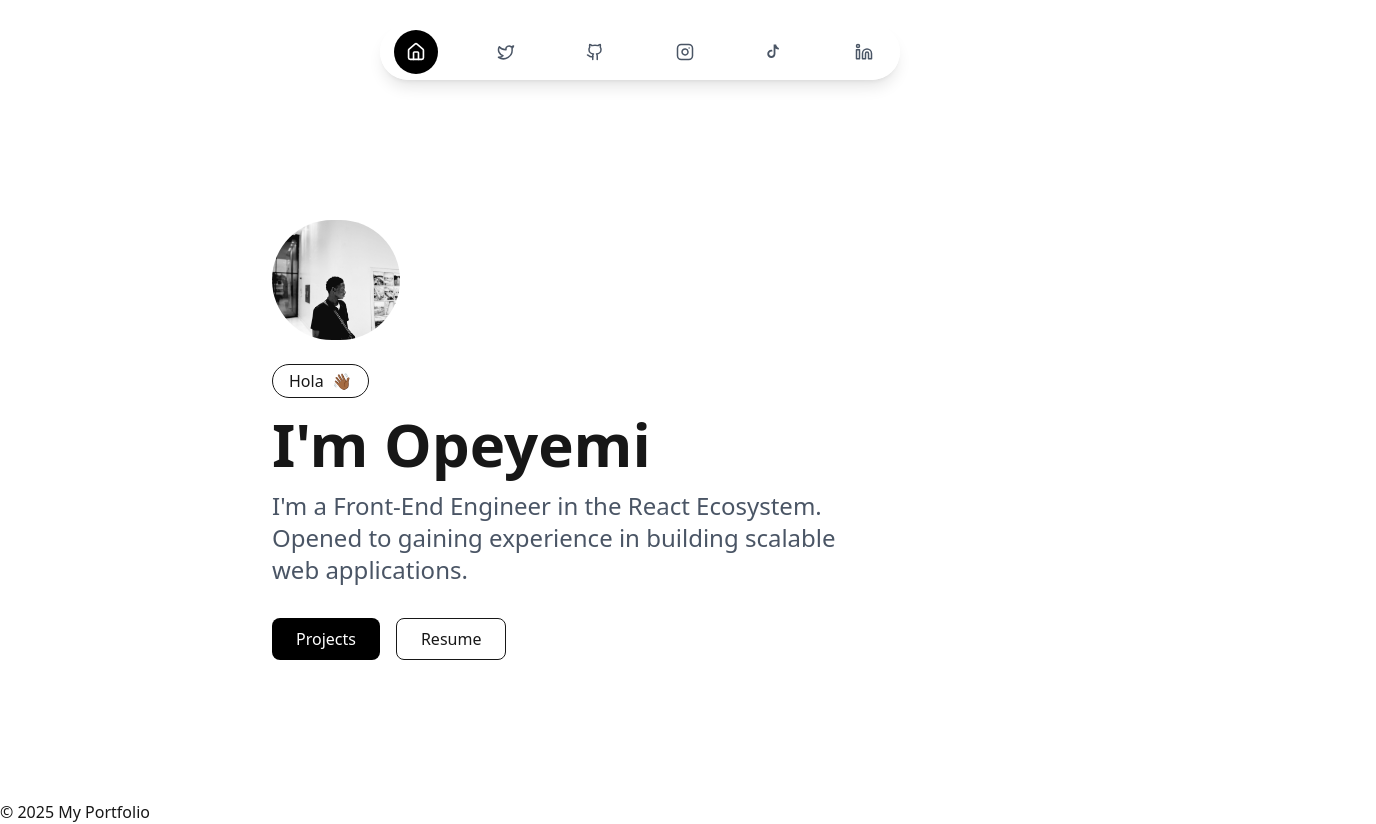
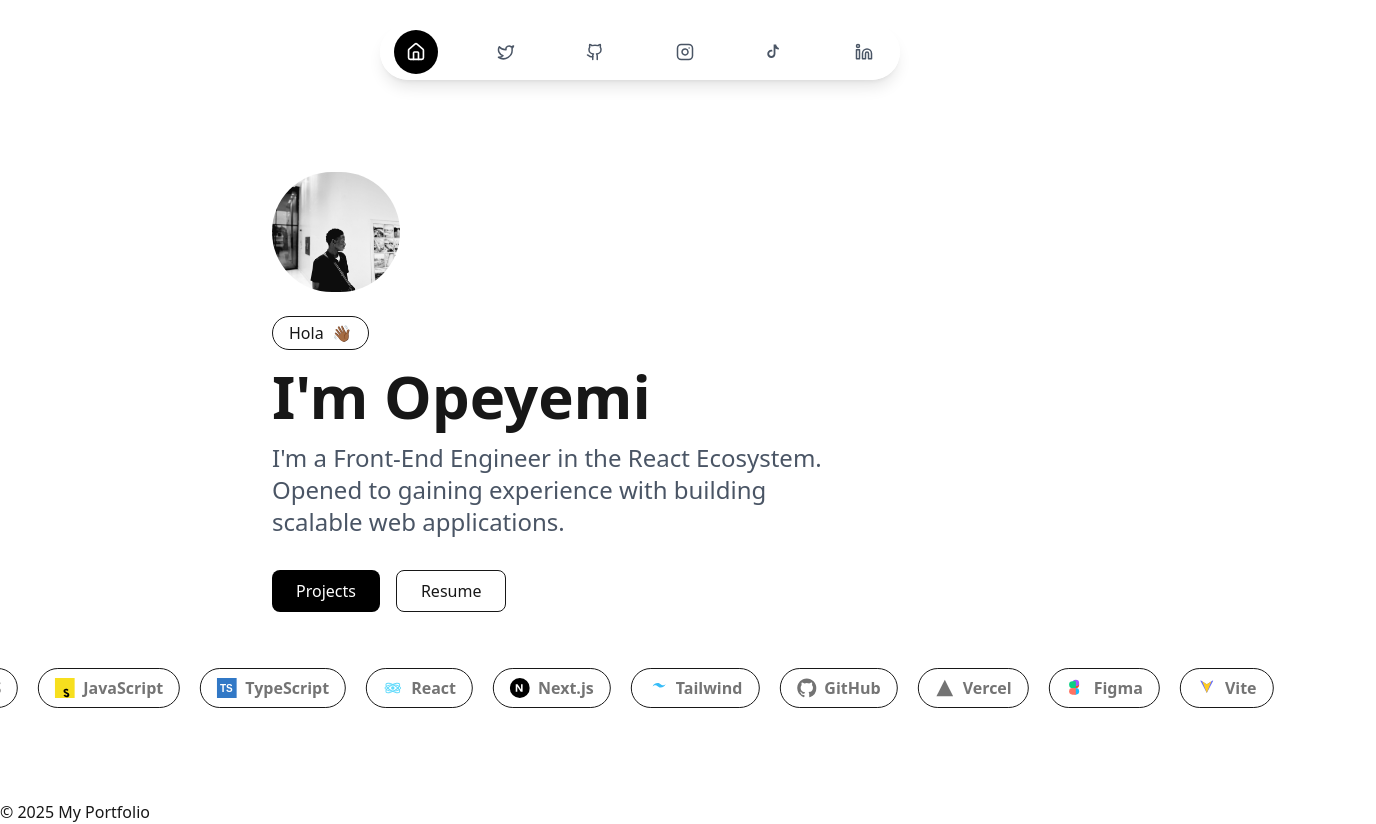
Before and after one commit to Yemithpml/Odusanya-Opeyemi-Portfolio, a Next.js app: page / in a window 1280 px wide. Shown: the whole page, 1376 px wide, since content can reach past the window. Built offline with nearby package versions, Linux system fonts and the light colour scheme.

Commit message:
Hero section completed i guess

```diff
--- a/src/app/components/Hero.tsx
+++ b/src/app/components/Hero.tsx
@@ -1,9 +1,10 @@
 import Image from "next/image";
 import Greetings from "./Greetings";
+import TechStack from "./tech-stack";
 
 function Hero() {
   return (
-    <section id="home" className="h-screen flex items-center">
+    <section id="home" className="h-screen flex flex-col justify-center">
       <div className="w-full max-w-6xl mx-auto px-6 md:px-12 lg:ml-40 xl:ml-56">
 
         <div className="mb-6 mt-0 md:mt-20">
@@ -17,10 +18,8 @@ function Hero() {
           />
         </div>
 
-        {/* Greeting */}
         <Greetings />
 
-        {/* Text */}
         <div className="mt-4">
           <h1 className="text-5xl md:text-6xl font-bold">
             I'm Opeyemi
@@ -29,11 +28,10 @@ function Hero() {
           <p className="mt-4 text-lg md:text-2xl text-gray-600 max-w-xl">
             I'm a Front-End Engineer in the React Ecosystem.
             <br />
-            Opened to gaining experience in building scalable web applications.
+            Opened to gaining experience with building scalable web applications.
           </p>
         </div>
 
-        {/* Buttons */}
         <div className="mt-8 flex gap-4">
           <button className="px-6 py-2 rounded-lg bg-black text-white hover:scale-105 transition">
             Projects
@@ -43,6 +41,12 @@ function Hero() {
           </button>
         </div>
       </div>
+
+      {/* TECH STACK — FULL WIDTH */}
+      <div className="w-full">
+        <TechStack />
+      </div>
+
     </section>
   );
 }
--- /dev/null
+++ b/src/app/components/icons.tsx
@@ -0,0 +1,140 @@
+import type { SVGProps } from "react";
+
+type IconProps = SVGProps<SVGSVGElement>;
+
+export const Icons = {
+  html: (props: IconProps) => (
+    <svg viewBox="0 0 128 128" {...props}>
+      <path fill="#E44D26" d="M19 114L9 0h110l-10 114-45 14" />
+      <path fill="#F16529" d="M64 117l36-10 9-97H64" />
+      <path
+        fill="#EBEBEB"
+        d="M64 52H44l-1-14h21V24H29l4 45h31z"
+      />
+      <path
+        fill="#fff"
+        d="M64 52v14h18l-2 21-16 5v15l30-9 4-45z"
+      />
+    </svg>
+  ),
+
+  css: (props: IconProps) => (
+    <svg viewBox="0 0 128 128" {...props}>
+      <path fill="#1572B6" d="M19 114L9 0h110l-10 114-45 14" />
+      <path fill="#33A9DC" d="M64 117l36-10 9-97H64" />
+      <path
+        fill="#fff"
+        d="M64 66H44l-1-14h21V38H29l4 45h31z"
+      />
+    </svg>
+  ),
+
+  javascript: (props: IconProps) => (
+    <svg viewBox="0 0 128 128" {...props}>
+      <path fill="#F7DF1E" d="M0 0h128v128H0z" />
+      <path d="M67 105c1 4 3 7 8 7 4 0 6-2 6-5 0-4-3-5-8-7l-3-1c-8-3-14-7-14-16 0-8 6-14 16-14 7 0 12 2 16 8l-9 6c-2-4-4-5-7-5-3 0-5 2-5 5s2 5 7 7l3 1c10 4 16 8 16 17 0 10-8 15-18 15-10 0-16-5-19-12z" />
+    </svg>
+  ),
+
+  typescript: (props: IconProps) => (
+    <svg viewBox="0 0 128 128" {...props}>
+      <rect width="128" height="128" fill="#3178C6" />
+      <text
+        x="20"
+        y="90"
+        fontSize="64"
+        fill="#fff"
+        fontFamily="Arial, Helvetica, sans-serif"
+        fontWeight="bold"
+      >
+        TS
+      </text>
+    </svg>
+  ),
+
+  react: (props: IconProps) => (
+    <svg viewBox="0 0 128 128" {...props}>
+      <circle cx="64" cy="64" r="11" fill="#61DAFB" />
+      <g stroke="#61DAFB" strokeWidth="6" fill="none">
+        <ellipse cx="64" cy="64" rx="50" ry="20" />
+        <ellipse cx="64" cy="64" rx="20" ry="50" transform="rotate(60 64 64)" />
+        <ellipse cx="64" cy="64" rx="20" ry="50" transform="rotate(120 64 64)" />
+      </g>
+    </svg>
+  ),
+
+  nextjs: (props: IconProps) => (
+    <svg viewBox="0 0 128 128" {...props}>
+      <circle cx="64" cy="64" r="64" fill="black" />
+      <path
+        fill="white"
+        d="M38 40h12l22 34V40h10v48H70L48 54v34H38z"
+      />
+    </svg>
+  ),
+
+  tailwind: (props: IconProps) => (
+    <svg viewBox="0 0 128 128" {...props}>
+      <path
+        fill="#38BDF8"
+        d="M64 32c-17 0-28 8-34 24 6-8 13-11 22-9 5 1 9 4 13 7s9 7 16 7c17 0 28-8 34-24-6 8-13 11-22 9-5-1-9-4-13-7s-9-7-16-7z"
+      />
+    </svg>
+  ),
+
+  firebase: (props: IconProps) => (
+    <svg viewBox="0 0 128 128" {...props}>
+      <path fill="#FFA000" d="M26 96l38-64 38 64-38 22z" />
+    </svg>
+  ),
+
+  framer: (props: IconProps) => (
+    <svg viewBox="0 0 128 128" {...props}>
+      <path fill="#0055FF" d="M32 24h64v32H64v24h32v24H32z" />
+    </svg>
+  ),
+
+  prisma: (props: IconProps) => (
+    <svg viewBox="0 0 128 128" {...props}>
+      <path fill="#0C344B" d="M64 10l42 96-42 12-42-12z" />
+    </svg>
+  ),
+    gitHub: (props: IconProps) => (
+    <svg viewBox="0 0 24 24" {...props}>
+      <path
+        fill="currentColor"
+        d="M12 .5C5.73.5.5 5.74.5 12.02c0 5.11 3.29 9.44 7.86 10.97.57.11.78-.25.78-.55v-2.17c-3.2.7-3.87-1.38-3.87-1.38-.52-1.32-1.28-1.67-1.28-1.67-1.05-.72.08-.71.08-.71 1.16.08 1.77 1.19 1.77 1.19 1.03 1.77 2.7 1.26 3.36.96.1-.75.4-1.26.72-1.55-2.56-.29-5.26-1.28-5.26-5.69 0-1.26.45-2.29 1.19-3.09-.12-.29-.52-1.46.11-3.04 0 0 .97-.31 3.18 1.18a11.05 11.05 0 0 1 5.79 0c2.2-1.49 3.17-1.18 3.17-1.18.63 1.58.23 2.75.11 3.04.74.8 1.18 1.83 1.18 3.09 0 4.42-2.7 5.4-5.27 5.69.41.36.78 1.07.78 2.15v3.18c0 .3.2.66.79.55A11.52 11.52 0 0 0 23.5 12.02C23.5 5.74 18.27.5 12 .5z"
+      />
+    </svg>
+  ),
+
+  vercel: (props: IconProps) => (
+    <svg viewBox="0 0 24 24" {...props}>
+      <path fill="currentColor" d="M12 2L2 22h20L12 2z" />
+    </svg>
+  ),
+
+  figma: (props: IconProps) => (
+    <svg viewBox="0 0 24 24" {...props}>
+      <path fill="#F24E1E" d="M12 12a4 4 0 1 1 4-4 4 4 0 0 1-4 4z" />
+      <path fill="#A259FF" d="M12 2a4 4 0 1 1-4 4 4 4 0 0 1 4-4z" />
+      <path fill="#1ABCFE" d="M12 12a4 4 0 1 0 0 8 4 4 0 0 0 0-8z" />
+      <path fill="#0ACF83" d="M8 12a4 4 0 0 1-4-4 4 4 0 0 1 4-4h4v8z" />
+      <path fill="#FF7262" d="M8 20a4 4 0 0 1 0-8h4v8z" />
+    </svg>
+  ),
+
+  vite: (props: IconProps) => (
+    <svg viewBox="0 0 256 256" {...props}>
+      <path
+        fill="#646CFF"
+        d="M208.6 37.1 128 192 47.4 37.1a4 4 0 0 1 5.5-5.4l75.1 48.6 75.1-48.6a4 4 0 0 1 5.5 5.4z"
+      />
+      <path
+        fill="#FFCC24"
+        d="M128 80 69.2 42.2 128 192l58.8-149.8z"
+      />
+    </svg>
+  ),
+
+};
--- /dev/null
+++ b/src/app/components/tech-stack.tsx
@@ -0,0 +1,71 @@
+"use client";
+
+import Marquee from "react-fast-marquee";
+import { Icons } from "./icons";
+
+const techStack = [
+  {
+    title: "HTML",
+    icon: <Icons.html className="w-5 h-5 text-foreground/60 group-hover:text-black dark:group-hover:text-white transition-all duration-500" />,
+  },
+  {
+    title: "CSS",
+    icon: <Icons.css className="w-5 h-5 text-foreground/60 group-hover:text-black dark:group-hover:text-white transition-all duration-500" />,
+  },
+  {
+    title: "JavaScript",
+    icon: <Icons.javascript className="w-5 h-5 text-foreground/60 group-hover:text-black dark:group-hover:text-white transition-all duration-500" />,
+  },
+  {
+    title: "TypeScript",
+    icon: <Icons.typescript className="w-5 h-5 text-foreground/60 group-hover:text-black dark:group-hover:text-white transition-all duration-500" />,
+  },
+  {
+    title: "React",
+    icon: <Icons.react className="w-5 h-5 text-foreground/60 group-hover:text-black dark:group-hover:text-white transition-all duration-500" />,
+  },
+  {
+    title: "Next.js",
+    icon: <Icons.nextjs className="w-5 h-5 text-foreground/60 group-hover:text-black dark:group-hover:text-white transition-all duration-500" />,
+  },
+  {
+    title: "Tailwind",
+    icon: <Icons.tailwind className="w-5 h-5 text-foreground/60 group-hover:text-black dark:group-hover:text-white transition-all duration-500" />,
+  },
+  {
+    title: "GitHub",
+    icon: <Icons.gitHub className="w-5 h-5 md:text-foreground/60 group-hover:text-black dark:group-hover:text-white transition-all duration-500" />,
+  },
+  {
+    title: "Vercel",
+    icon: <Icons.vercel className="w-5 h-5 md:text-foreground/60 group-hover:text-black dark:group-hover:text-white transition-all duration-500" />,
+  },
+{
+    title: "Figma",
+    icon: <Icons.figma className="w-5 h-5 md:text-foreground/60 group-hover:text-black dark:group-hover:text-white transition-all duration-500" />,
+  },
+  {
+    title: "Vite",
+    icon: <Icons.vite className="w-5 h-5 md:text-foreground/60 group-hover:text-black dark:group-hover:text-white transition-all duration-500" />,
+  },
+];
+
+export default function TechStack() {
+  return (
+    <section className="container mt-14 overflow-hidden">
+      <Marquee speed={40} gradient={false}>
+        {techStack.map((tech) => (
+          <div
+            key={tech.title}
+            className="group ml-5 flex items-center gap-2 rounded-full border px-4 py-[7px] font-medium cursor-pointer transition-all duration-500 hover:border-black dark:hover:border-white"
+          >
+            {tech.icon}
+            <span className="text-foreground/60 font-semibold transition-all duration-500 group-hover:text-black dark:group-hover:text-white">
+              {tech.title}
+            </span>
+          </div>
+        ))}
+      </Marquee>
+    </section>
+  );
+}
```
